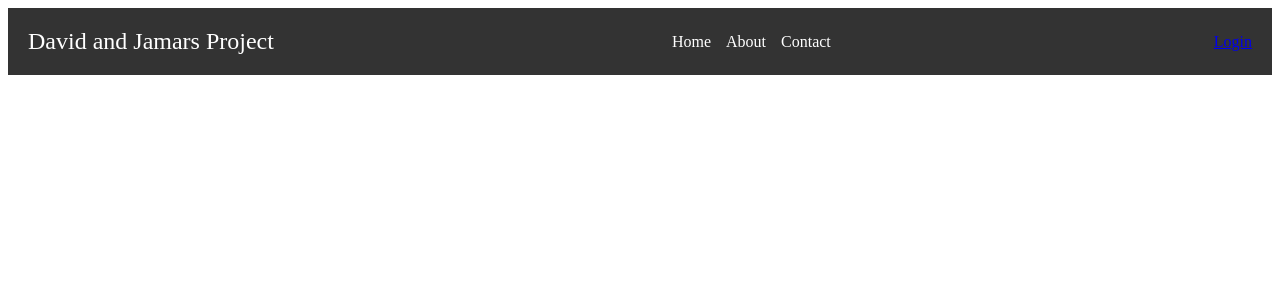
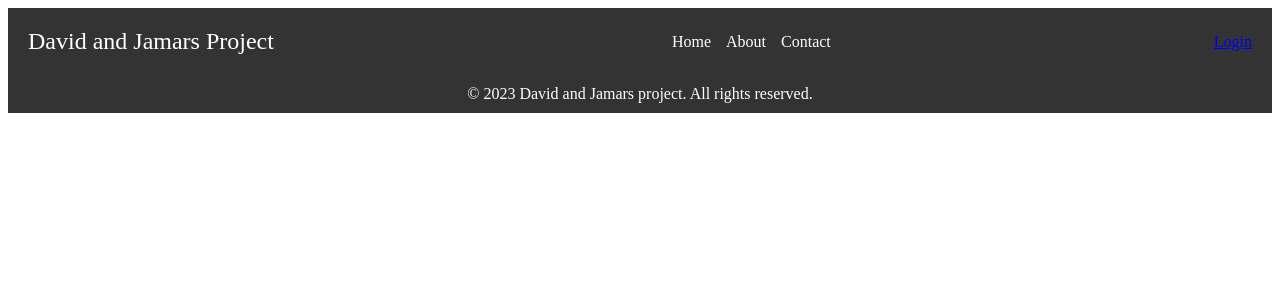
Before and after one commit to DavesCodeData/Angular-Frontend-Boilerplate, an Angular app: page / in a window 1280 px wide. Shown: the top 300 px of the page. Built offline with nearby package versions, Linux system fonts and the light colour scheme.

Commit message:
Added footer

```diff
--- a/src/app/app.component.html
+++ b/src/app/app.component.html
@@ -1,2 +1,3 @@
 <app-header></app-header>
 <router-outlet></router-outlet>
+<app-footer></app-footer>
--- a/src/app/app.module.ts
+++ b/src/app/app.module.ts
@@ -5,12 +5,14 @@ import { AppRoutingModule } from './app-routing.module';
 import { AppComponent } from './app.component';
 import { HeaderComponent } from './components/header/header.component';
 import { LoginComponent } from './components/login/login.component';
+import { FooterComponent } from './components/footer/footer.component';
 
 @NgModule({
   declarations: [
     AppComponent,
     HeaderComponent,
-    LoginComponent
+    LoginComponent,
+    FooterComponent
   ],
   imports: [
     BrowserModule,
--- /dev/null
+++ b/src/app/components/footer/footer.component.css
@@ -0,0 +1,10 @@
+.footer {
+    background-color: #333;
+    color: #fff;
+    text-align: center;
+    padding: 10px 0;
+  }
+
+  .footer p {
+    margin: 0;
+  }
--- /dev/null
+++ b/src/app/components/footer/footer.component.html
@@ -0,0 +1,5 @@
+<footer class="footer">
+    <div class="container">
+      <p>© 2023 David and Jamars project. All rights reserved.</p>
+    </div>
+</footer>
```
Also changed, not shown: src/app/components/footer/footer.component.ts (added, +10 -0 lines), 1 other file (tests, documents, lock files or other folders).
